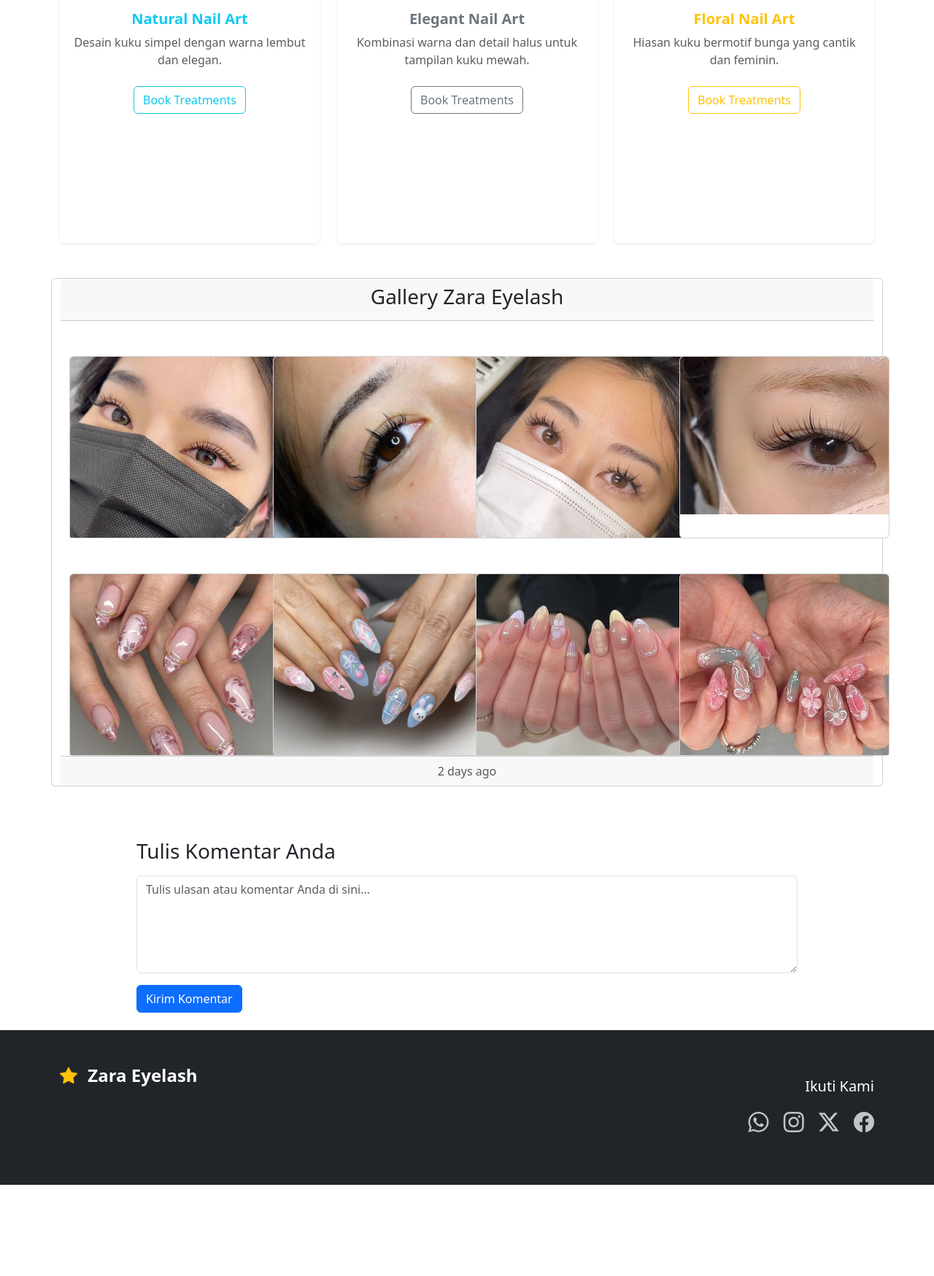
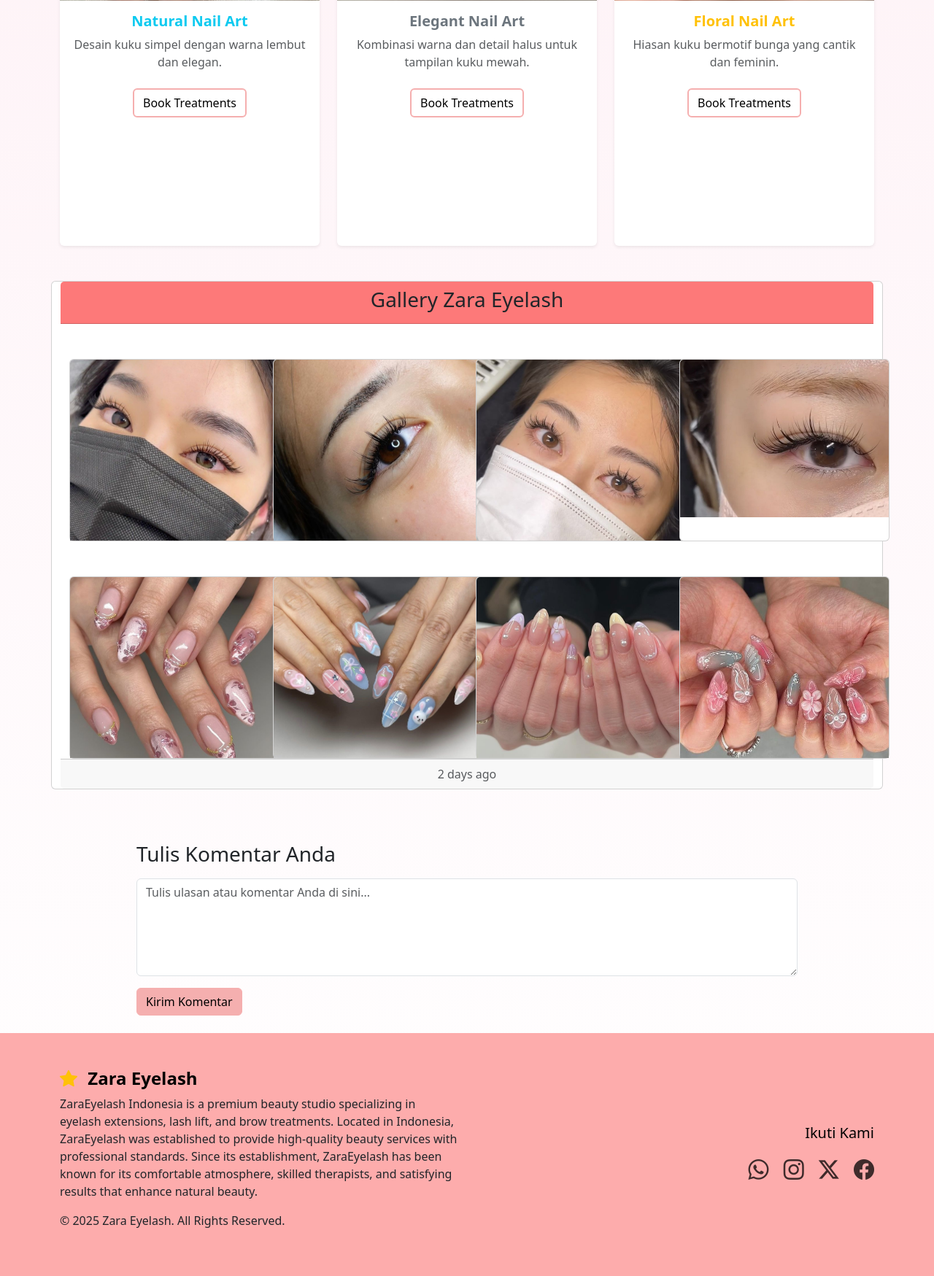
Before and after one commit to ibay16/Tubes_IPL, a PHP site: page /app/views/home.php in a window 1280 px wide. Shown: the part 2053-3802 px from the top of the page at 73% size. Before the commit the page ends 3677 px from the top, so only its background shows below. Run offline with PHP 8.4, Linux system fonts and the light colour scheme.

Commit message:
menambahkan isi footer dan mengubah warna background

```diff
--- a/app/views/home.php
+++ b/app/views/home.php
@@ -8,11 +8,54 @@
   <link href="https://cdn.jsdelivr.net/npm/bootstrap@5.3.8/dist/css/bootstrap.min.css" rel="stylesheet" integrity="sha384-sRIl4kxILFvY47J16cr9ZwB07vP4J8+LH7qKQnuqkuIAvNWLzeN8tE5YBujZqJLB" crossorigin="anonymous" />
   <title>Zara Eyelash - Beauty & Treatment</title>
   <style>
+    body {
+      background: linear-gradient(180deg, #fde7ef, #fff);
+    }
+
+    :root {
+      --btn-pink: #F5AFAF;
+      --btn-pink-hover: #ee9a9a;
+    }
+
+    .navbar-color {
+      background-color: #FDACAC;
+    }
+
+    .footer_color {
+      background-color: #FDACAC;
+    }
+
+
+    /* Semua button */
+    .btn {
+      background-color: var(--btn-pink) !important;
+      border-color: var(--btn-pink) !important;
+      color: #000 !important;
+    }
+
+    /* Hover */
+    .btn:hover {
+      background-color: var(--btn-pink-hover) !important;
+      border-color: var(--btn-pink-hover) !important;
+      color: #000 !important;
+    }
+
+    /* Outline button (btn-outline-*) */
+    .btn[class*="btn-outline"] {
+      background-color: transparent !important;
+      color: #000 !important;
+      border: 2px solid var(--btn-pink) !important;
+    }
+
+    .btn[class*="btn-outline"]:hover {
+      background-color: var(--btn-pink) !important;
+      color: #000 !important;
+    }
+
     /* Style untuk Carousel Item */
     .c_itm {
       height: 600px;
       position: relative;
-      /* Penting untuk overlay */
     }
 
     /* Style untuk Gambar di Carousel */
@@ -20,7 +63,6 @@
       height: 100%;
       object-fit: cover;
       filter: brightness(0.8);
-      /* Meredupkan gambar sedikit */
     }
 
     /* Overlay untuk teks agar lebih terbaca */
@@ -32,7 +74,6 @@
       right: 0;
       bottom: 0;
       background: rgba(0, 0, 0, 0.3);
-      /* Overlay gelap */
       z-index: 1;
     }
 
@@ -40,13 +81,11 @@
     .carousel-caption {
       z-index: 2;
       padding-bottom: 5rem;
-      /* Menurunkan caption sedikit */
     }
 
     /* Card Styling */
     .card-img-top-custom {
       height: 50%;
-      /* Tinggi tetap untuk gambar card */
       object-fit: cover;
     }
 
@@ -71,7 +110,7 @@
 <body>
   <script src="https://cdn.jsdelivr.net/npm/bootstrap@5.3.8/dist/js/bootstrap.bundle.min.js" integrity="sha384-FKyoEForCGlyvwx9Hj09JcYn3nv7wiPVlz7YYwJrWVcXK/BmnVDxM+D2scQbITxI" crossorigin="anonymous"></script>
 
-  <nav class="navbar navbar-expand-lg navbar-light bg-white sticky-top shadow-sm">
+  <nav class="navbar navbar-expand-lg navbar-light navbar-color sticky-top shadow-sm">
     <div class="container">
       <a class="navbar-brand fw-bold text-dark" href="#"><i class="bi bi-star-fill text-warning me-2"></i> Zara Eyelash</a>
       <button class="navbar-toggler" type="button" data-bs-toggle="collapse" data-bs-target="#navbarNav" aria-controls="navbarNav" aria-expanded="false" aria-label="Toggle navigation">
@@ -80,7 +119,7 @@
       <div class="collapse navbar-collapse justify-content-end" id="navbarNav">
         <ul class="navbar-nav">
           <li class="nav-item">
-            <a class="nav-link active text-primary fw-bold" aria-current="page" href="#"><i class="bi bi-calendar-check me-1"></i> Go Booking</a>
+            <a class="nav-link active fw-bold" aria-current="page" href="#"><i class="bi bi-calendar-check me-1"></i> Go Booking</a>
           </li>
           <li class="nav-item">
             <a class="nav-link" href="#"><i class="bi bi-person-fill-lock me-1"></i> Admin</a>
@@ -218,7 +257,7 @@
   <div class="container mb-5">
     <div class="row">
       <div class="card text-center">
-        <div class="card-header">
+        <div class="card-header" style="background-color: #FD7979;">
           <h3>Gallery Zara Eyelash</h3>
         </div>
         <div class="container">
@@ -309,22 +348,23 @@
     </div>
   </div>
 
-  <footer class="bg-dark text-light footer-section">
+  <footer class="footer_color text-dark footer-section">
     <div class="container">
       <div class="row align-items-center">
         <div class="col-md-6 mb-3 mb-md-0">
-          <h4 class="fw-bold text-white mb-2"><i class="bi bi-star-fill text-warning me-2"></i> Zara Eyelash</h4>
-          <p class="text-muted small">Kami berkomitmen memberikan perawatan kecantikan terbaik dan pengalaman memanjakan diri yang tak terlupakan.</p>
-          <p class="text-muted small mb-0">&copy; 2025 Zara Eyelash. All Rights Reserved.</p>
+          <h4 class="fw-bold text-black mb-2"><i class="bi bi-star-fill text-warning me-2"></i> Zara Eyelash</h4>
+          <p class="">ZaraEyelash Indonesia is a premium beauty studio specializing in eyelash extensions, lash lift, and brow treatments.
+            Located in Indonesia, ZaraEyelash was established to provide high-quality beauty services with professional standards. Since its establishment, ZaraEyelash has been known for its comfortable atmosphere, skilled therapists, and satisfying results that enhance natural beauty.</p>
+          <p class="S">&copy; 2025 Zara Eyelash. All Rights Reserved.</p>
         </div>
 
         <div class="col-md-6">
-          <h5 class="text-end text-white mb-3">Ikuti Kami</h5>
+          <h5 class="text-end text-black mb-3">Ikuti Kami</h5>
           <div class="text-end">
-            <a href="#" class="text-light me-3"><i class="bi bi-whatsapp fs-3 opacity-75 hover-opacity-100"></i></a>
-            <a href="#" class="text-light me-3"><i class="bi bi-instagram fs-3 opacity-75 hover-opacity-100"></i></a>
-            <a href="#" class="text-light me-3"><i class="bi bi-twitter-x fs-3 opacity-75 hover-opacity-100"></i></a>
-            <a href="#" class="text-light"><i class="bi bi-facebook fs-3 opacity-75 hover-opacity-100"></i></a>
+            <a href="#" class="text-black me-3"><i class="bi bi-whatsapp fs-3 opacity-75 hover-opacity-100"></i></a>
+            <a href="#" class="text-black me-3"><i class="bi bi-instagram fs-3 opacity-75 hover-opacity-100"></i></a>
+            <a href="#" class="text-black me-3"><i class="bi bi-twitter-x fs-3 opacity-75 hover-opacity-100"></i></a>
+            <a href="#" class="text-black"><i class="bi bi-facebook fs-3 opacity-75 hover-opacity-100"></i></a>
           </div>
         </div>
       </div>
```
